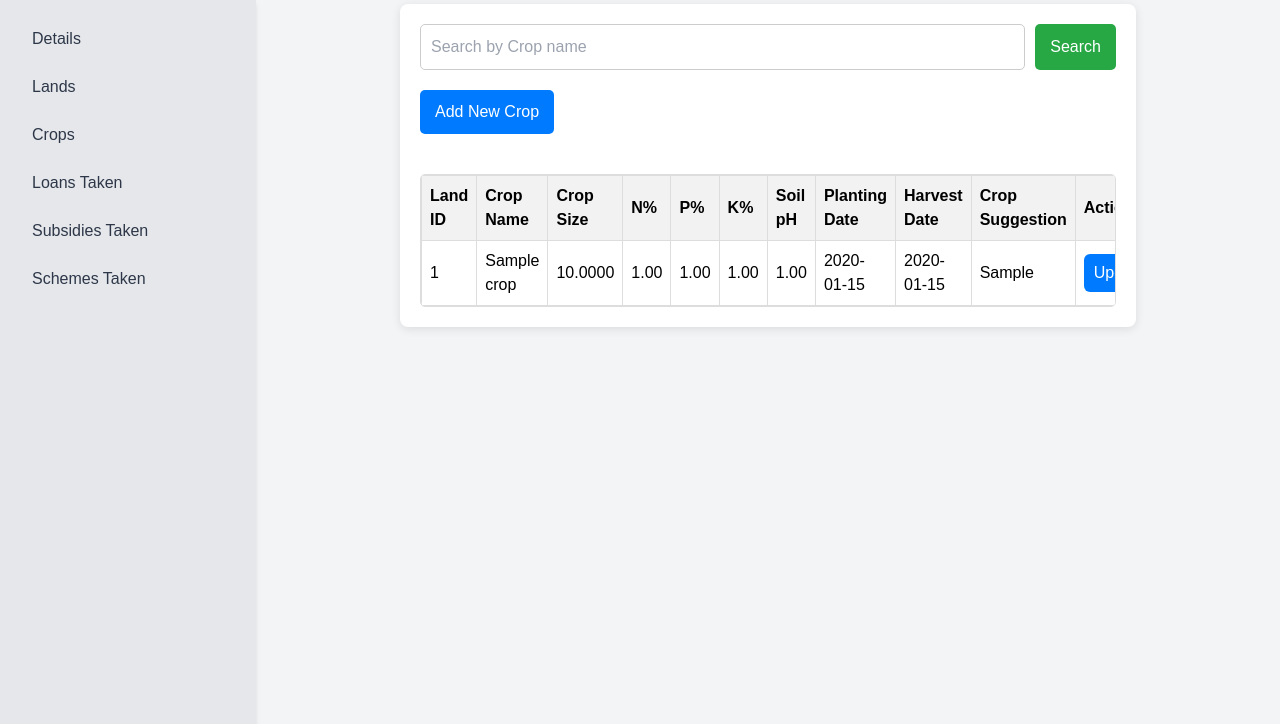
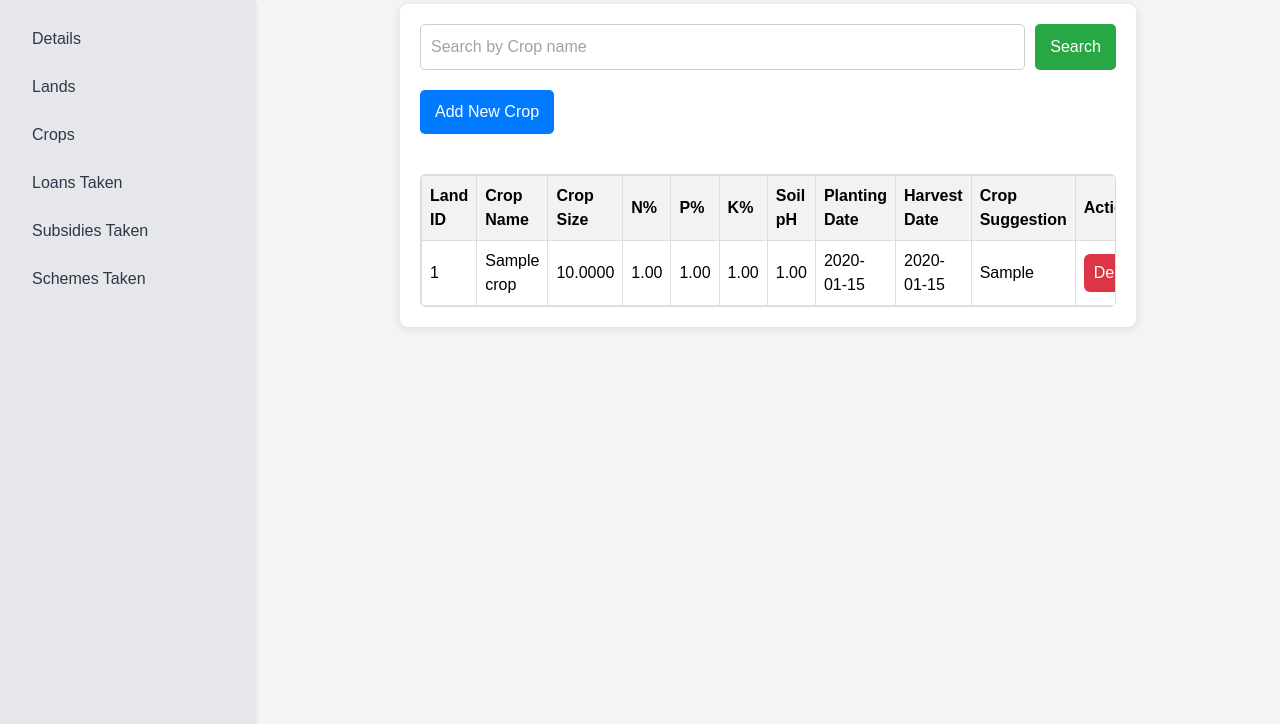
Before and after one commit to prudhvi-machana/Agrinexus, a Flask app: page /manage_crops/1 in a window 1280 px wide. Shown: the part 76-800 px from the top of the page. Run offline with Flask 3, Linux system fonts and the light colour scheme; the visitor is signed in with stand-in values (Sample User, id 1); tables that the repository leaves empty hold one stand-in row (values such as "Sample post"); parts of the project's set-up code (start-up, migrations or seed data) failed here and were passed over; some libraries are stand-ins or nearby versions.

Commit message:
Update manage_crops.html

```diff
--- a/templates/manage_crops.html
+++ b/templates/manage_crops.html
@@ -165,9 +165,6 @@
                         <td>{{ crop['crop_suggestion'] }}</td>
                         <td>
                             <div class="action-buttons">
-                                <form action="{{ url_for('update_crop', aadhar_id=farmer['aadhar_id'], land_id=crop['land_id'], crop_name=crop['crop_name'], planting_date=crop['planting_date']) }}" method="post">
-                                    <button type="submit" class="action-button update-button">Update</button>
-                                </form>
                                 <form action="{{ url_for('delete_crop', aadhar_id=farmer['aadhar_id'], land_id=crop['land_id'], crop_name=crop['crop_name'], planting_date=crop['planting_date']) }}" method="post">
                                     <button type="submit" class="action-button delete-button" onclick="return confirm('Are you sure you want to delete this crop?');">Delete</button>
                                 </form>
```
